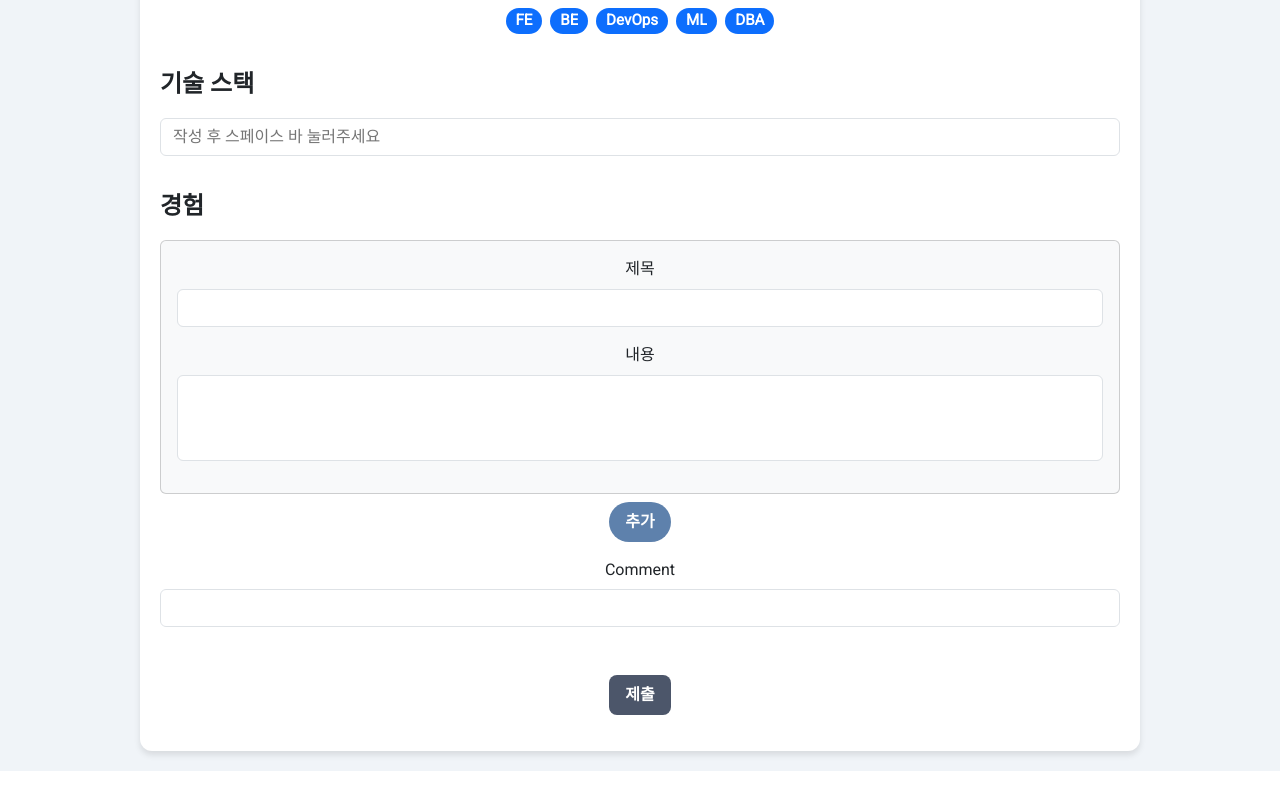
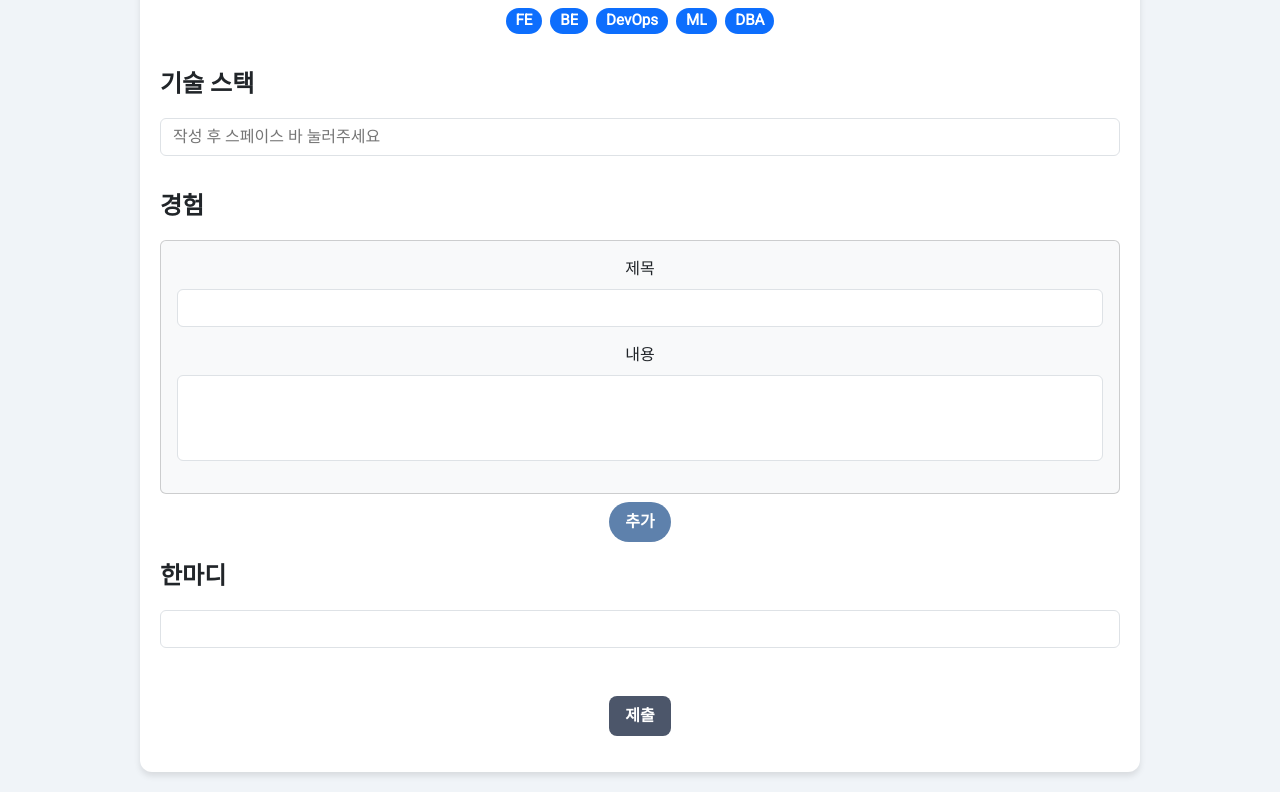
Before and after one commit to HOT6MAN/built-in-frontend, a Vue app: page /resume/create in a window 1280 px wide. Shown: the part 527-1319 px from the top of the page. Before the commit the page ends 1298 px from the top, so only its background shows below. Built offline with nearby package versions, Linux system fonts and the light colour scheme; a web font is replaced by a local one.

Commit message:
FE-FM-S11P12A606-338-1: fix recruit create

```diff
--- a/src/views/resume/ResumeCreateView.vue
+++ b/src/views/resume/ResumeCreateView.vue
@@ -35,7 +35,7 @@
             <b-form-tags
               v-model="techStack"
               tag-variant="primary" tag-pills remove-on-delete separator=" " placeholder="작성 후 스페이스 바 눌러주세요"
-              @input="onTagsDuplicate" class="mb-3" required />
+              @input="onTagsDuplicate" class="mb-3" />
           </b-form-group>
 
           <b-form-group>
@@ -49,14 +49,15 @@
                   <b-form-textarea v-model="experience.description" :id="'nested-description-' + idx" rows="3" max-rows="6" no-resize required />
                 </b-form-group>
                 <div class="d-flex justify-content-end">
-                  <b-button v-if="idx != 0" variant="outline-danger" @click="removeExperience(idx)" >삭제</b-button>
+                  <b-button v-if="idx" variant="outline-danger" @click="removeExperience(idx)" >삭제</b-button>
                 </div>
               </b-card>
             </div>
             <b-button class=" add-button" pill variant="primary" @click="addExperience">추가</b-button>
           </b-form-group>
 
-          <b-form-group label="Comment">
+          <b-form-group>
+            <label class="left-align">한마디</label>
             <b-form-input v-model="comment" class="mb-3" required />
           </b-form-group>
 
```
